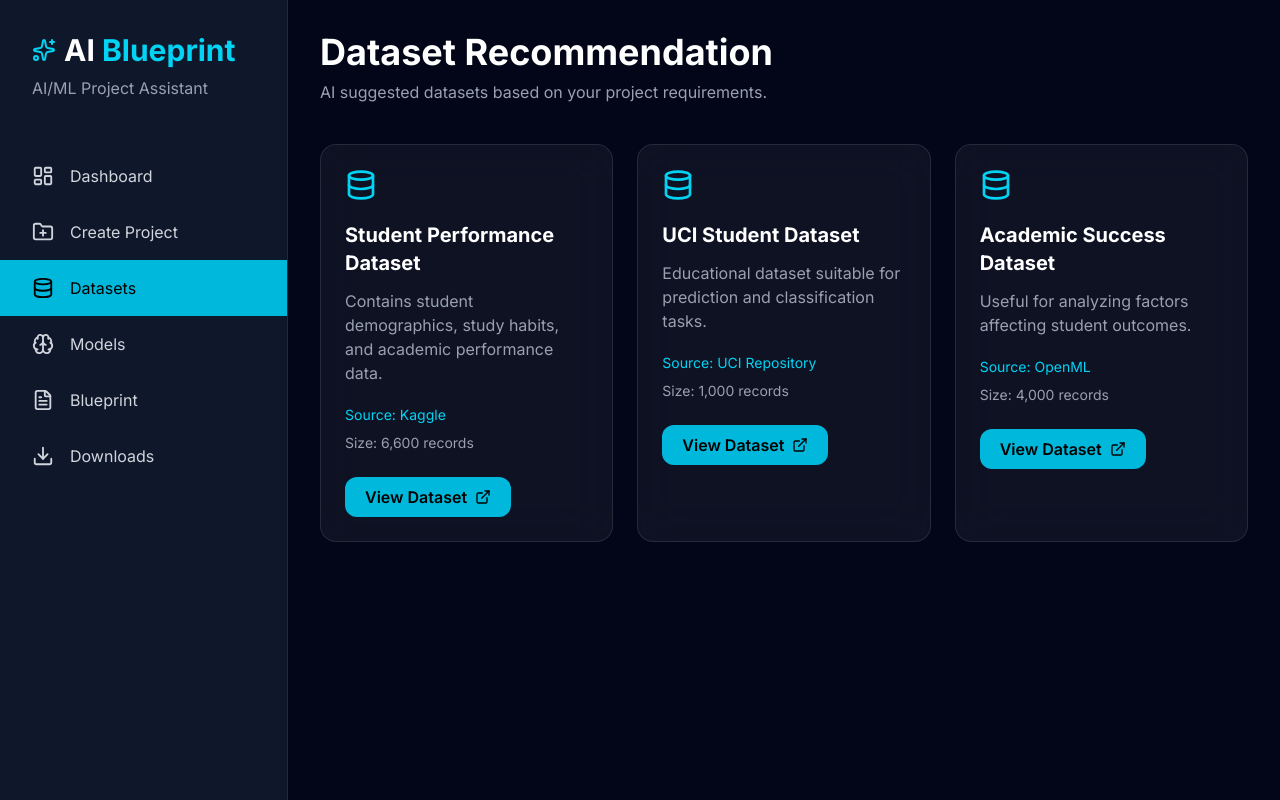
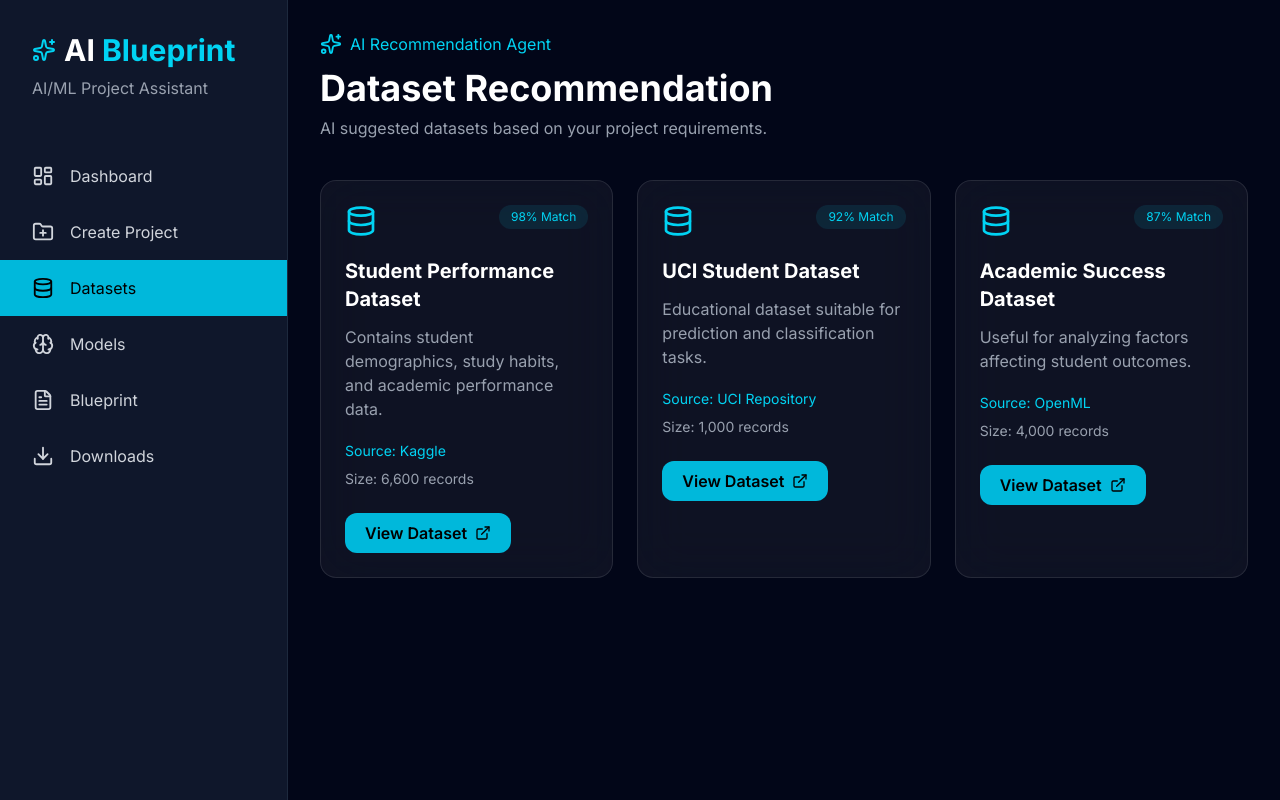
Before and after one commit to AayushN007/ai-blueprint-frontend, a React (Vite) app: page /datasets in a window 1280 px wide. Built offline with nearby package versions, Linux system fonts and the light colour scheme.

Commit message:
Upgrade dataset recommendation UI

```diff
--- a/src/pages/DatasetRecommendation.jsx
+++ b/src/pages/DatasetRecommendation.jsx
@@ -1,5 +1,5 @@
 import Sidebar from "../components/Sidebar";
-import { Database, ExternalLink } from "lucide-react";
+import { Database, ExternalLink, Sparkles } from "lucide-react";
 import { motion } from "framer-motion";
 
 function DatasetRecommendation() {
@@ -10,6 +10,7 @@ function DatasetRecommendation() {
       description:
         "Contains student demographics, study habits, and academic performance data.",
       size: "6,600 records",
+      match: "98% Match",
     },
     {
       name: "UCI Student Dataset",
@@ -17,6 +18,7 @@ function DatasetRecommendation() {
       description:
         "Educational dataset suitable for prediction and classification tasks.",
       size: "1,000 records",
+      match: "92% Match",
     },
     {
       name: "Academic Success Dataset",
@@ -24,6 +26,7 @@ function DatasetRecommendation() {
       description:
         "Useful for analyzing factors affecting student outcomes.",
       size: "4,000 records",
+      match: "87% Match",
     },
   ];
 
@@ -35,50 +38,74 @@ function DatasetRecommendation() {
       <main className="flex-1 p-8">
 
         <div className="mb-10">
-          <h1 className="text-4xl font-bold">
+
+          <div className="flex items-center gap-2 text-cyan-400">
+            <Sparkles size={22} />
+            AI Recommendation Agent
+          </div>
+
+          <h1 className="mt-3 text-4xl font-bold">
             Dataset Recommendation
           </h1>
 
           <p className="mt-2 text-gray-400">
             AI suggested datasets based on your project requirements.
           </p>
+
         </div>
 
 
         <div className="grid gap-6 lg:grid-cols-3">
 
           {datasets.map((dataset) => (
+
             <motion.div
               key={dataset.name}
-              whileHover={{ y: -6 }}
+              whileHover={{ y: -8 }}
               className="rounded-2xl border border-white/10 bg-white/5 p-6 backdrop-blur-xl"
             >
 
-              <Database className="text-cyan-400" size={32} />
+              <div className="flex justify-between items-start">
+
+                <Database
+                  className="text-cyan-400"
+                  size={32}
+                />
+
+                <span className="rounded-full bg-cyan-400/10 px-3 py-1 text-xs text-cyan-400">
+                  {dataset.match}
+                </span>
+
+              </div>
+
 
               <h2 className="mt-5 text-xl font-bold">
                 {dataset.name}
               </h2>
 
+
               <p className="mt-3 text-gray-400">
                 {dataset.description}
               </p>
 
+
               <div className="mt-5 text-sm text-cyan-400">
                 Source: {dataset.source}
               </div>
+
 
               <div className="mt-2 text-sm text-gray-400">
                 Size: {dataset.size}
               </div>
 
 
-              <button className="mt-6 flex items-center gap-2 rounded-xl bg-cyan-500 px-5 py-2 font-semibold text-black">
+              <button className="mt-6 flex items-center gap-2 rounded-xl bg-cyan-500 px-5 py-2 font-semibold text-black hover:bg-cyan-400">
                 View Dataset
                 <ExternalLink size={16} />
               </button>
 
             </motion.div>
+
           ))}
 
         </div>
```
